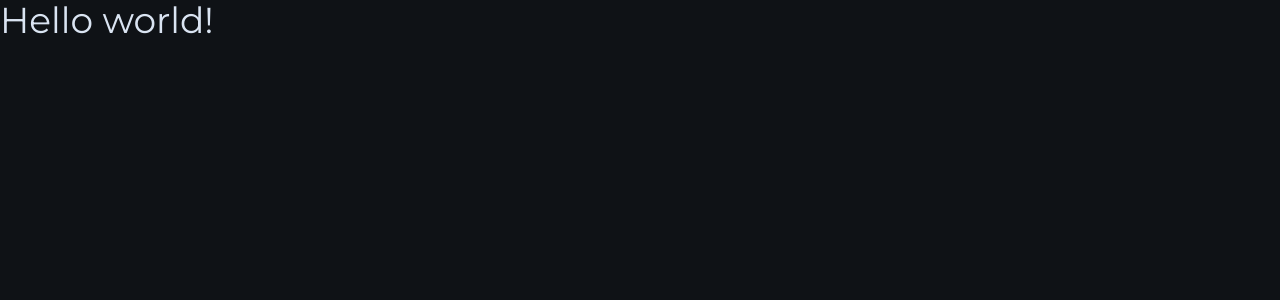
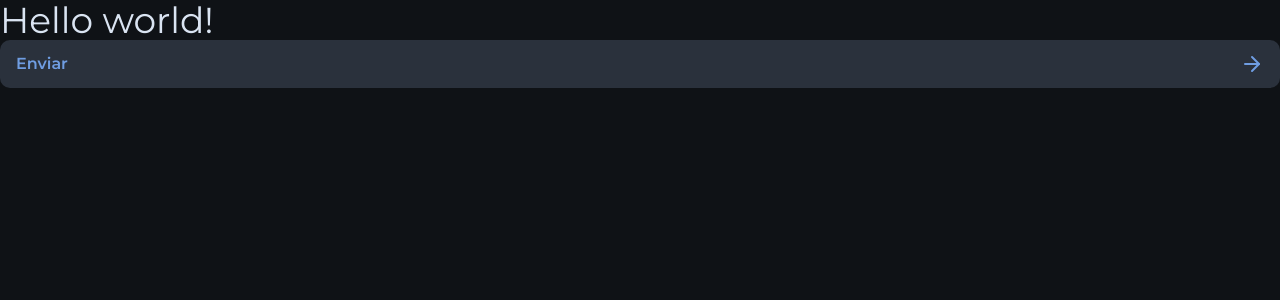
Before and after one commit to Gui-dev/devstage, a Next.js app in the folder web/: page / in a window 1280 px wide. Shown: the top 300 px of the page. Built offline with nearby package versions, Linux system fonts and the light colour scheme.

Commit message:
feat: add button component

```diff
--- a/web/biome.json
+++ b/web/biome.json
@@ -26,6 +26,17 @@
       },
       "suspicious": {
         "noArrayIndexKey": "info"
+      },
+      "nursery": {
+        "useSortedClasses": {
+          "level": "error",
+          "fix": "safe"
+        }
+      },
+      "correctness": {
+        "noUnusedImports": {
+          "level": "warn"
+        }
       }
     }
   },
--- a/web/src/app/layout.tsx
+++ b/web/src/app/layout.tsx
@@ -27,7 +27,7 @@ export default function RootLayout({
 }>) {
   return (
     <html lang="en" className={`${oxanium.variable} ${montserrat.variable}`}>
-      <body className="bg-gray-900">{children}</body>
+      <body className="bg-gray-900 text-gray-100 antialiased">{children}</body>
     </html>
   )
 }
--- a/web/src/app/page.tsx
+++ b/web/src/app/page.tsx
@@ -1,7 +1,14 @@
+import { Button } from '@/components/button'
+import { ArrowRight } from 'lucide-react'
+
 export default function Home() {
   return (
     <main>
       <div className="text-4xl text-gray-100">Hello world!</div>
+      <Button>
+        Enviar
+        <ArrowRight />
+      </Button>
     </main>
   )
 }
--- /dev/null
+++ b/web/src/components/button.tsx
@@ -0,0 +1,16 @@
+import type { ComponentProps, ReactNode } from 'react'
+
+interface IButtonProps extends ComponentProps<'button'> {
+  children: ReactNode
+}
+
+export const Button = ({ children, ...rest }: IButtonProps) => {
+  return (
+    <button
+      className="flex h-12 w-full cursor-pointer items-center justify-between rounded-xl bg-gray-500 px-4 font-semibold text-blue transition-colors duration-300 hover:bg-blue hover:text-gray-900"
+      {...rest}
+    >
+      {children}
+    </button>
+  )
+}
```
